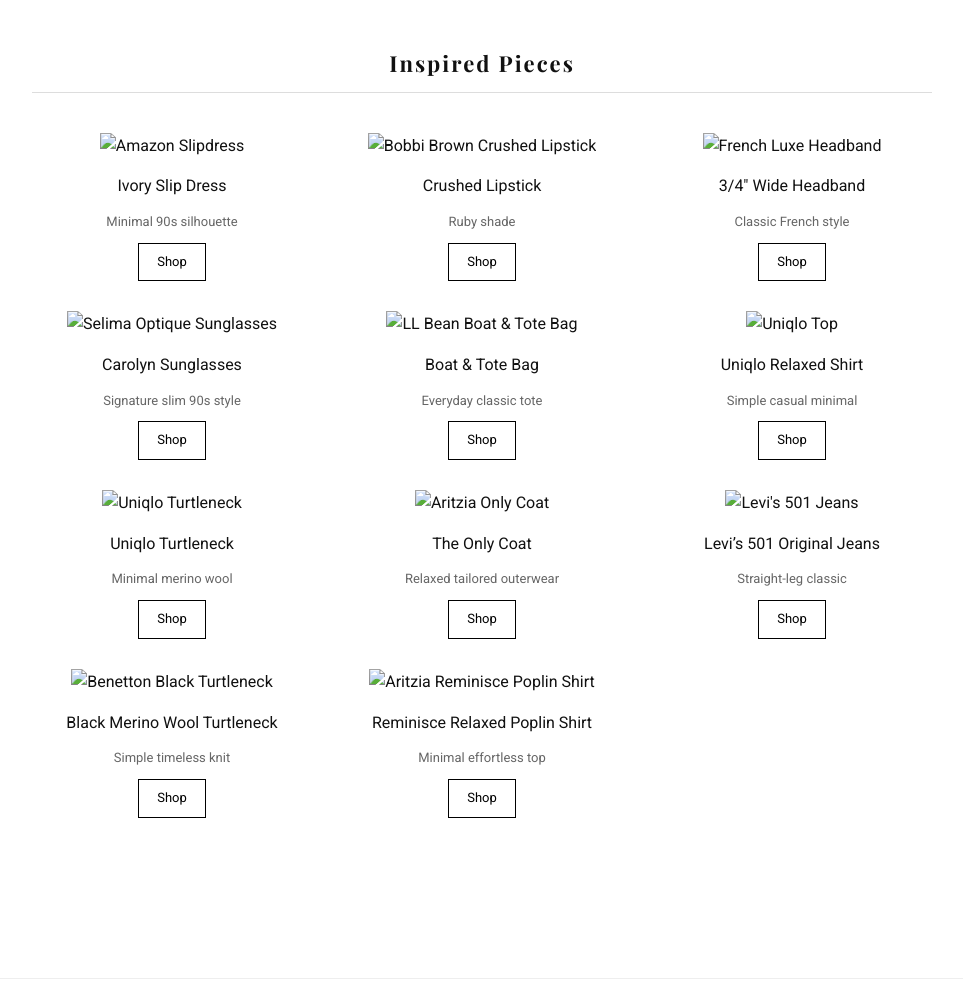
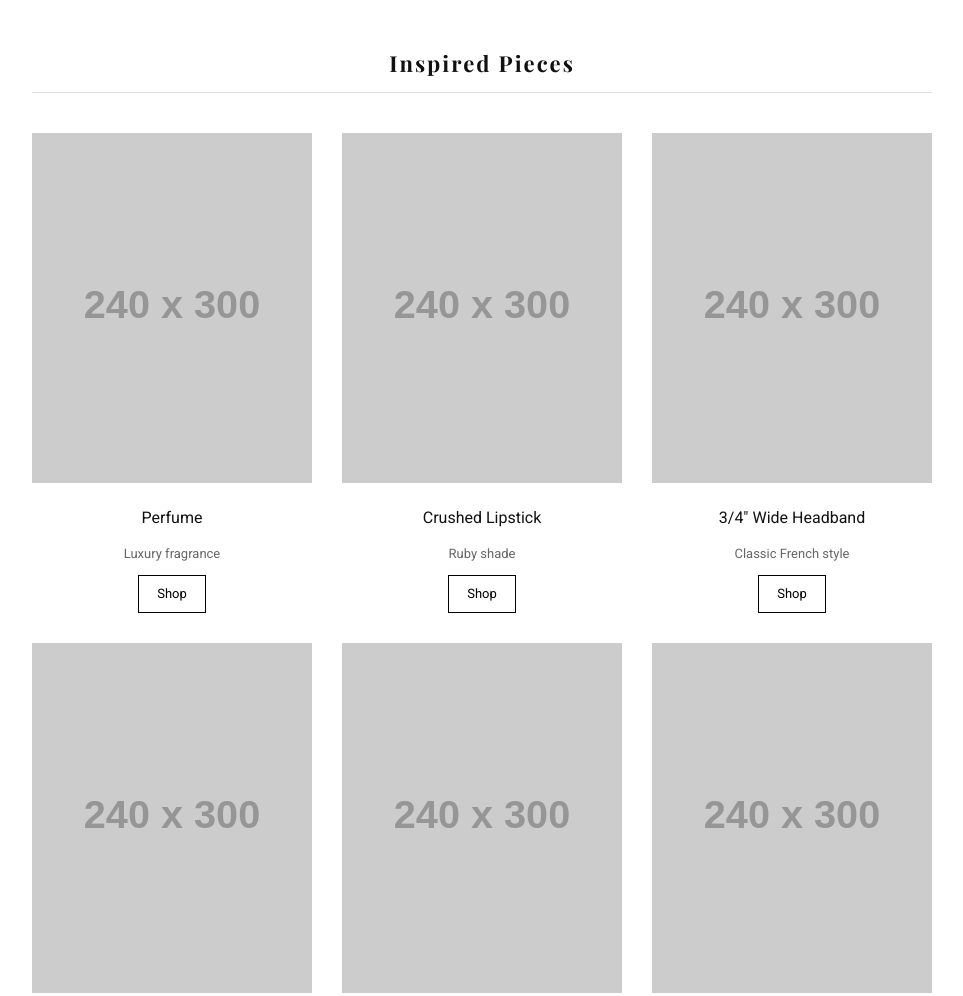
Before and after one commit to formemagazine/formemagazine.github.io, a plain HTML site: page archive-cbk.html in a window 1280 px wide. Shown: the part 460-1456 px from the top of the page, without its empty margins (158-1121 px from the left). Drawn offline with nearby package versions, Linux system fonts and the light colour scheme; placeholder pictures from the web are drawn by us.

Commit message:
Update archive-cbk.html

```diff
--- a/archive-cbk.html
+++ b/archive-cbk.html
@@ -9,7 +9,6 @@
 <link href="https://fonts.googleapis.com/css2?family=Playfair+Display:wght@700&family=Roboto:wght@400&display=swap" rel="stylesheet">
 
 <style>
-/* General Styles */
 body {
     margin: 0;
     font-family: 'Roboto', sans-serif;
@@ -36,7 +35,6 @@ nav a:hover {
     padding: 60px 20px;
 }
 
-/* Headings */
 h1 {
     font-family: 'Playfair Display', serif;
     font-weight: 700;
@@ -63,7 +61,6 @@ h1 {
     margin-top: 80px;
 }
 
-/* Product grid */
 .product-grid {
     display: grid;
     grid-template-columns: repeat(auto-fit, minmax(240px, 1fr));
@@ -109,7 +106,6 @@ h1 {
     color: white;
 }
 
-/* Footer */
 footer {
     text-align: center;
     padding: 40px 20px;
@@ -123,7 +119,6 @@ footer {
 
 <body>
 
-<!-- Optional Navigation -->
 <nav style="text-align:center; padding:20px;">
     <a href="index.html">Home</a>
     <a href="runway.html">Runway</a>
@@ -143,77 +138,77 @@ Carolyn Bessette-Kennedy remains one of fashion’s most enduring minimalist ico
 <div class="product-grid">
 
 <div class="product-card">
-<img src="images/slipdress.jpg" alt="Amazon Slipdress">
-<h3>Ivory Slip Dress</h3>
-<p>Minimal 90s silhouette</p>
+<img src="https://via.placeholder.com/240x300?text=Perfume" alt="Amazon Perfume">
+<h3>Perfume</h3>
+<p>Luxury fragrance</p>
 <a href="https://a.co/d/01ISKy0u" target="_blank" class="shop-button">Shop</a>
 </div>
 
 <div class="product-card">
-<img src="images/lipstick.jpg" alt="Bobbi Brown Crushed Lipstick">
+<img src="https://via.placeholder.com/240x300?text=Lipstick" alt="Bobbi Brown Lipstick">
 <h3>Crushed Lipstick</h3>
 <p>Ruby shade</p>
 <a href="https://www.bobbibrowncosmetics.com/product/2342/49493/makeup/lips/lipstick/crushed-lipstick/fh17#/shade/Ruby" target="_blank" class="shop-button">Shop</a>
 </div>
 
 <div class="product-card">
-<img src="images/headband.jpg" alt="French Luxe Headband">
+<img src="https://via.placeholder.com/240x300?text=Headband" alt="French Luxe Headband">
 <h3>3/4" Wide Headband</h3>
 <p>Classic French style</p>
 <a href="https://franceluxe.com/products/3-4-inch-wide-headband-for-women-french-classic?variant=30145013776472" target="_blank" class="shop-button">Shop</a>
 </div>
 
 <div class="product-card">
-<img src="images/sunglasses.jpg" alt="Selima Optique Sunglasses">
+<img src="https://via.placeholder.com/240x300?text=Sunglasses" alt="Selima Optique Sunglasses">
 <h3>Carolyn Sunglasses</h3>
 <p>Signature slim 90s style</p>
 <a href="https://selimaoptique.com/products/carolyn?srsltid=AfmBOor9ruXGOk2rsYWZAkajWb1yGVPJvj436CdnsE0EhxSO6Lkp__Xb&variant=37537849606311" target="_blank" class="shop-button">Shop</a>
 </div>
 
 <div class="product-card">
-<img src="images/totebag.jpg" alt="LL Bean Boat & Tote Bag">
+<img src="https://via.placeholder.com/240x300?text=Tote+Bag" alt="LL Bean Tote Bag">
 <h3>Boat & Tote Bag</h3>
 <p>Everyday classic tote</p>
 <a href="https://global.llbean.com/llb/shop/33381.html?q=bags&page=boat-and-tote-bag-open-top" target="_blank" class="shop-button">Shop</a>
 </div>
 
 <div class="product-card">
-<img src="images/uniqlo-shirt.jpg" alt="Uniqlo Top">
+<img src="https://via.placeholder.com/240x300?text=Shirt" alt="Uniqlo Relaxed Shirt">
 <h3>Uniqlo Relaxed Shirt</h3>
 <p>Simple casual minimal</p>
 <a href="https://www.uniqlo.com/us/en/products/E465193-000/00?colorDisplayCode=00&sizeDisplayCode=003" target="_blank" class="shop-button">Shop</a>
 </div>
 
 <div class="product-card">
-<img src="images/uniqlo-turtleneck.jpg" alt="Uniqlo Turtleneck">
+<img src="https://via.placeholder.com/240x300?text=Turtleneck" alt="Uniqlo Turtleneck">
 <h3>Uniqlo Turtleneck</h3>
 <p>Minimal merino wool</p>
 <a href="https://www.uniqlo.com/us/en/products/E424873-000/00?colorDisplayCode=00&sizeDisplayCode=003" target="_blank" class="shop-button">Shop</a>
 </div>
 
 <div class="product-card">
-<img src="images/aritzia-coat.jpg" alt="Aritzia Only Coat">
+<img src="https://via.placeholder.com/240x300?text=Coat" alt="Aritzia Only Coat">
 <h3>The Only Coat</h3>
 <p>Relaxed tailored outerwear</p>
 <a href="https://www.aritzia.com/intl/en/product/the-only-coat/127559.html?color=35360" target="_blank" class="shop-button">Shop</a>
 </div>
 
 <div class="product-card">
-<img src="images/levi-jeans.jpg" alt="Levi's 501 Jeans">
+<img src="https://via.placeholder.com/240x300?text=Jeans" alt="Levi's 501 Jeans">
 <h3>Levi’s 501 Original Jeans</h3>
 <p>Straight-leg classic</p>
 <a href="https://www.levi.com/US/en_US/clothing/women/jeans/straight/501-original-fit-womens-jeans/p/125010415" target="_blank" class="shop-button">Shop</a>
 </div>
 
 <div class="product-card">
-<img src="images/benetton-turtleneck.jpg" alt="Benetton Black Turtleneck">
+<img src="https://via.placeholder.com/240x300?text=Turtleneck" alt="Benetton Black Turtleneck">
 <h3>Black Merino Wool Turtleneck</h3>
 <p>Simple timeless knit</p>
 <a href="https://world.benetton.com/black-turtleneck-sweater-in-pure-merino-wool-black-1002D2348_100.html" target="_blank" class="shop-button">Shop</a>
 </div>
 
 <div class="product-card">
-<img src="images/aritzia-shirt.jpg" alt="Aritzia Reminisce Poplin Shirt">
+<img src="https://via.placeholder.com/240x300?text=Shirt" alt="Aritzia Reminisce Poplin Shirt">
 <h3>Reminisce Relaxed Poplin Shirt</h3>
 <p>Minimal effortless top</p>
 <a href="https://www.aritzia.com/intl/en/product/reminisce-relaxed-poplin-shirt/119214.html?color=14396" target="_blank" class="shop-button">Shop</a>
```
